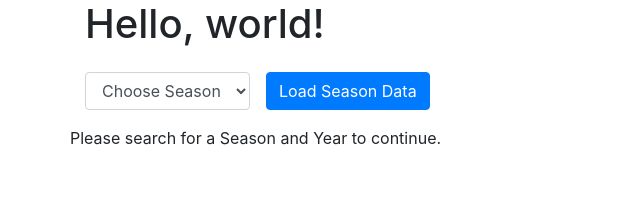
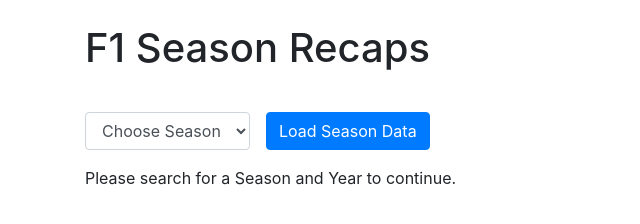
Before and after one commit to waldrupm/f1-driver-data, a plain HTML site: page index.html in a window 1280 px wide. Shown: the whole page, without its empty margins (0-640 px from the left). Drawn offline with nearby package versions, Linux system fonts and the light colour scheme.

Commit message:
ditch unused css

```diff
--- a/index.html
+++ b/index.html
@@ -9,14 +9,13 @@
   <!-- Bootstrap CSS -->
   <link rel="stylesheet" href="https://stackpath.bootstrapcdn.com/bootstrap/4.5.0/css/bootstrap.min.css"
     integrity="sha384-9aIt2nRpC12Uk9gS9baDl411NQApFmC26EwAOH8WgZl5MYYxFfc+NcPb1dKGj7Sk" crossorigin="anonymous">
-
   <title>Hello, world!</title>
 </head>
 
 <body>
 
   <div class="container">
-    <h1>Hello, world!</h1>
+    <h1 class="mt-4 mb-4">F1 Season Recaps</h1>
     <form class="form-inline">
       <select class="form-control mb-3 mt-3 mr-sm-3" id="seasonSelected">
         <option selected>Choose Season</option>
@@ -24,7 +23,7 @@
       <button id="loadDataButton" type="button" class="btn btn-primary mb-3 mt-3">Load Season Data</button>
     </form>
     <div class="row">
-      <div class="span5">
+      <div class="col-md-12">
         <p id="introText">Please search for a Season and Year to continue.</p>
         <table id="dataTable" class="table table-striped table-condensed d-none">
           <thead>
```
Also changed, not shown: css/main.css (deleted).
